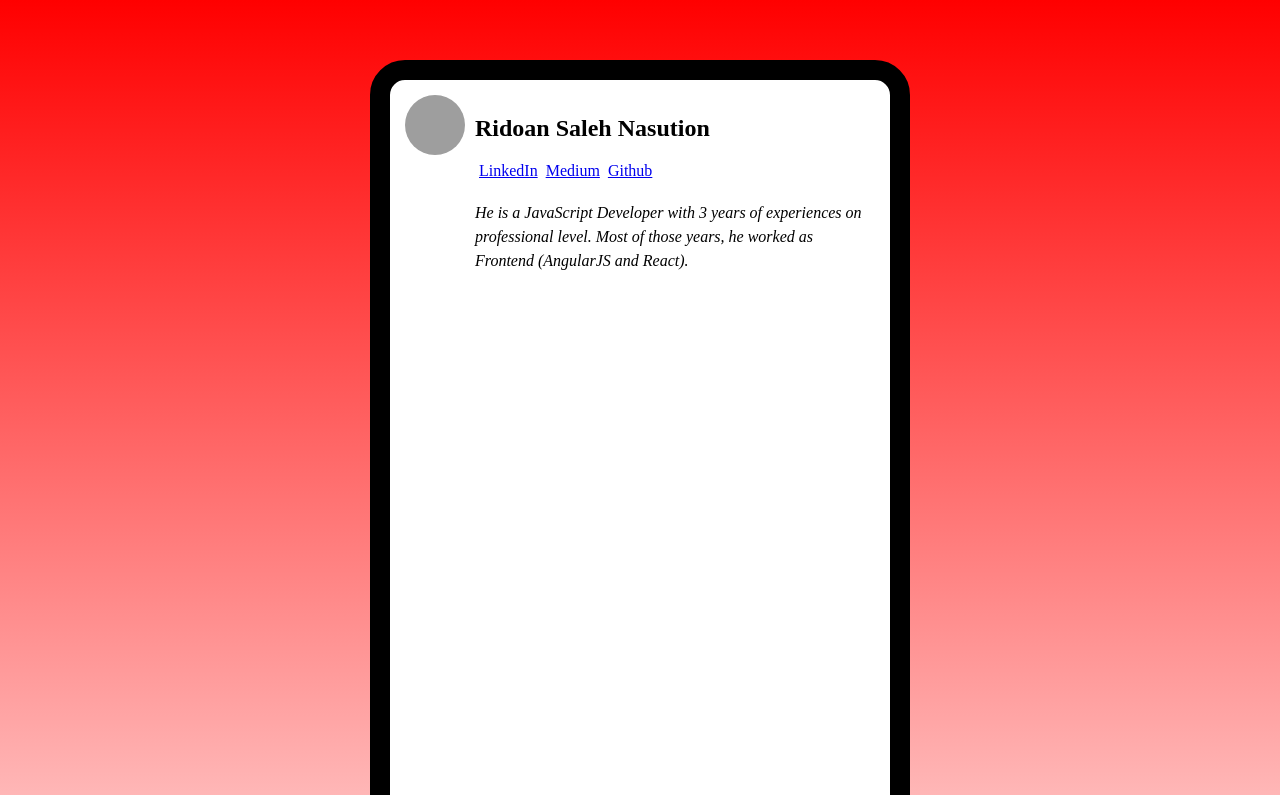
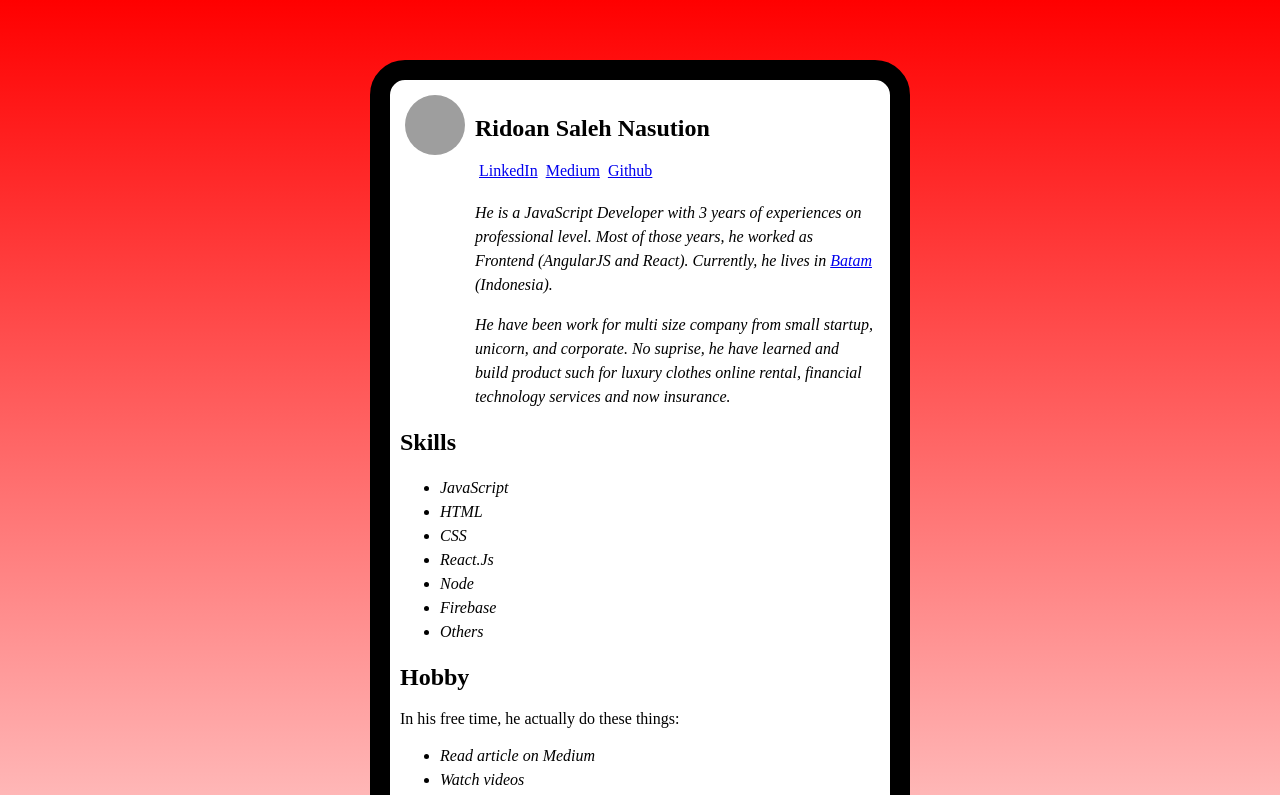
Before and after one commit to ridoansaleh/antum, a React app: page /my-profile in a window 1280 px wide. Shown: the top 795 px of the page. Built offline with nearby package versions, Linux system fonts and the light colour scheme; grey boxes are pictures that could not be loaded.

Commit message:
add skills and hobby part

```diff
--- a/config/webpack.dev.js
+++ b/config/webpack.dev.js
@@ -1,24 +1,25 @@
-const merge = require("webpack-merge");
-const webpack = require("webpack");
-const MiniCssExtractPlugin = require("mini-css-extract-plugin");
-const common = require("./webpack.common.js");
+const merge = require('webpack-merge');
+const webpack = require('webpack');
+const MiniCssExtractPlugin = require('mini-css-extract-plugin');
+const common = require('./webpack.common.js');
 
 const devConfig = {
-  mode: "development",
-  devtool: "eval-source-map",
+  mode: 'development',
+  devtool: 'eval-source-map',
   plugins: [
     new MiniCssExtractPlugin({
-      filename: "[name].css",
-      chunkFilename: "[id].css"
+      filename: '[name].css',
+      chunkFilename: '[id].css',
     }),
-    new webpack.HotModuleReplacementPlugin()
+    new webpack.HotModuleReplacementPlugin(),
   ],
   devServer: {
-    contentBase: __dirname + "../dist",
+    contentBase: __dirname + '../dist',
     hot: true,
     historyApiFallback: true,
-    open: true
-  }
+    openPage: 'my-profile',
+    open: true,
+  },
 };
 
 module.exports = merge(common, devConfig);
--- a/src/routes/home/Description.js
+++ b/src/routes/home/Description.js
@@ -6,7 +6,16 @@ function Description() {
     <DescContainer>
       <p>
         He is a JavaScript Developer with 3 years of experiences on professional level. Most of
-        those years, he worked as Frontend (AngularJS and React).
+        those years, he worked as Frontend (AngularJS and React). Currently, he lives in{' '}
+        <a href="https://id.wikipedia.org/wiki/Kota_Batam" target="_blank">
+          Batam
+        </a>{' '}
+        (Indonesia).
+      </p>
+      <p>
+        He have been work for multi size company from small startup, unicorn, and corporate. No
+        suprise, he have learned and build product such for luxury clothes online rental, financial
+        technology services and now insurance.
       </p>
     </DescContainer>
   );
--- /dev/null
+++ b/src/routes/home/Hobby.js
@@ -0,0 +1,19 @@
+import React from 'react';
+import { HobbyContainer, Li } from './styles/_hobbyStyle';
+
+function Hobby() {
+  return (
+    <HobbyContainer>
+      <h2>Hobby</h2>
+      <p>In his free time, he actually do these things:</p>
+      <ul>
+        <Li>Read article on Medium</Li>
+        <Li>Watch videos</Li>
+        <Li>Travelling around the city</Li>
+        <Li>Watch movie</Li>
+      </ul>
+    </HobbyContainer>
+  );
+}
+
+export default Hobby;
--- a/src/routes/home/Home.js
+++ b/src/routes/home/Home.js
@@ -1,6 +1,8 @@
 import React from 'react';
 import Profile from './Profile';
 import Description from './Description';
+import Skill from './Skill';
+import Hobby from './Hobby';
 import { PageWrapper, Content } from './styles/_homeStyle';
 
 function Home() {
@@ -9,6 +11,8 @@ function Home() {
       <Content>
         <Profile />
         <Description />
+        <Skill />
+        <Hobby />
       </Content>
     </PageWrapper>
   );
--- /dev/null
+++ b/src/routes/home/Skill.js
@@ -0,0 +1,21 @@
+import React from 'react';
+import { SkillContainer, Li } from './styles/_skillStyle';
+
+function Skill() {
+  return (
+    <SkillContainer>
+      <h2>Skills</h2>
+      <ul>
+        <Li>JavaScript</Li>
+        <Li>HTML</Li>
+        <Li>CSS</Li>
+        <Li>React.Js</Li>
+        <Li>Node</Li>
+        <Li>Firebase</Li>
+        <Li>Others</Li>
+      </ul>
+    </SkillContainer>
+  );
+}
+
+export default Skill;
--- /dev/null
+++ b/src/routes/home/styles/_hobbyStyle.js
@@ -0,0 +1,10 @@
+import styled from 'styled-components';
+
+export const HobbyContainer = styled.div`
+  margin: 10px;
+`;
+
+export const Li = styled.li`
+  line-height: 1.5;
+  font-style: italic;
+`;
--- /dev/null
+++ b/src/routes/home/styles/_skillStyle.js
@@ -0,0 +1,10 @@
+import styled from 'styled-components';
+
+export const SkillContainer = styled.div`
+  margin: 10px;
+`;
+
+export const Li = styled.li`
+  line-height: 1.5;
+  font-style: italic;
+`;
```
